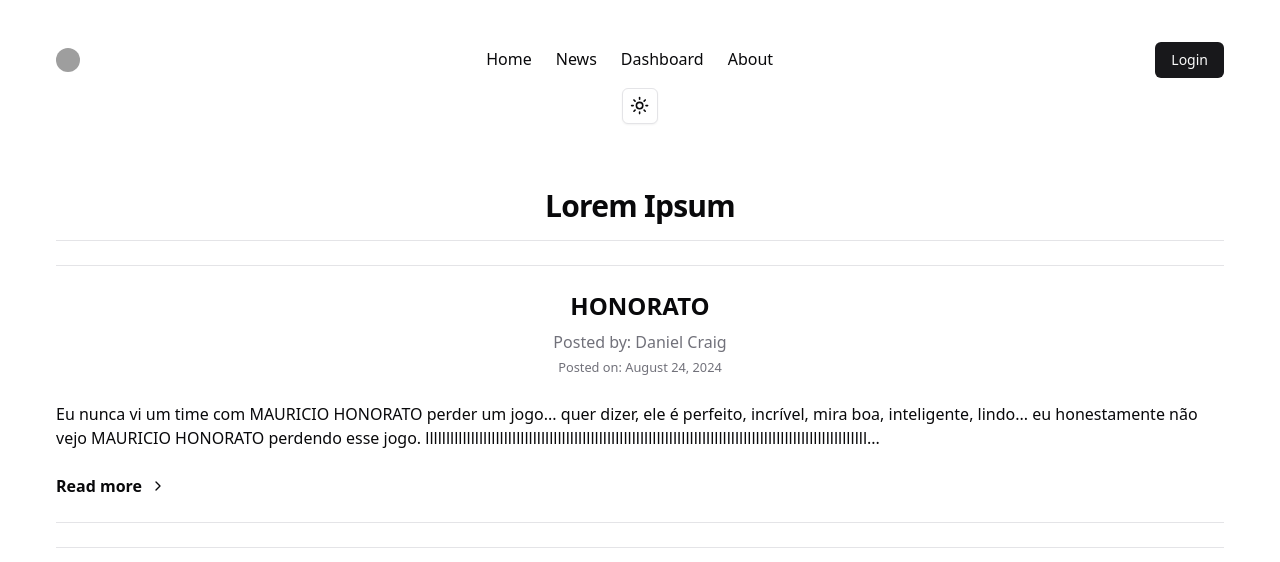
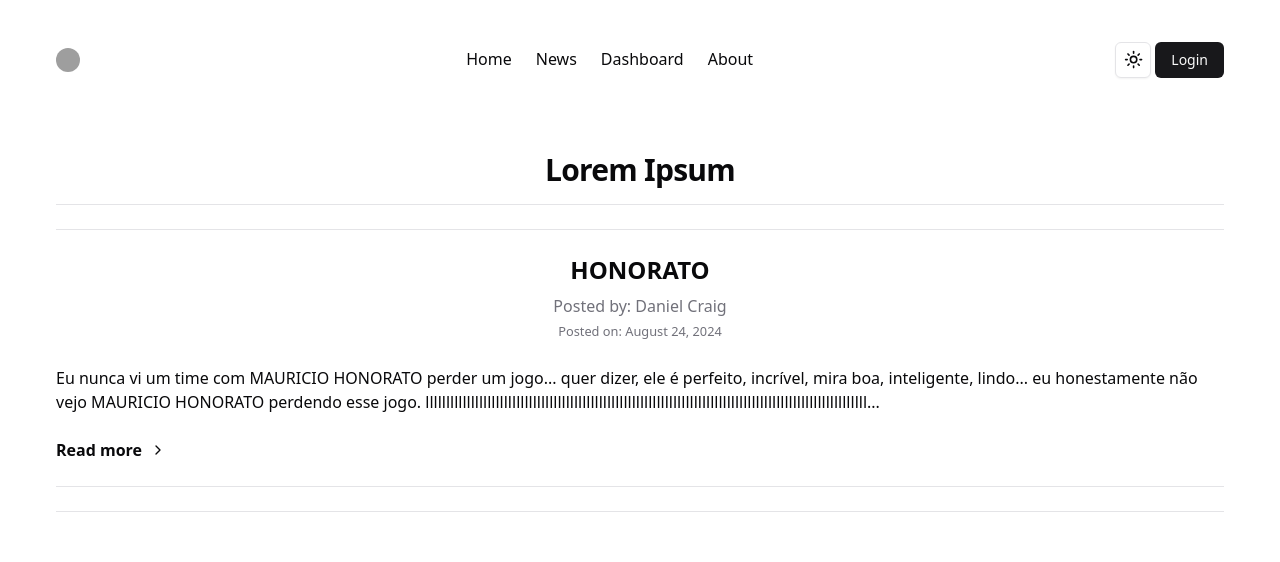
Before and after one commit to Vattghern203/deepcoffe-web, a React (Vite) app: page /news in a window 1280 px wide. Shown: the top 562 px of the page. Built offline with nearby package versions, Linux system fonts and the light colour scheme; grey boxes are pictures that could not be loaded.

Commit message:
fix:  theme switch

```diff
--- a/src/App.tsx
+++ b/src/App.tsx
@@ -7,7 +7,7 @@ import { BrowserRouter as Router, Routes, Route } from 'react-router-dom'
 import { ThemeProvider } from './components/theme-provider'
 
 import { About, Dashboad, Home, News } from '@/pages'
-import { ModeToggle } from './components/mode-toggle'
+
 
 function App() {
 
@@ -38,7 +38,6 @@ function App() {
     <ThemeProvider >
       <Router>
         <Nav />
-        <ModeToggle />
       <main>
         <Routes>
           <Route path='/' element={<Home />} />
--- a/src/components/mode-toggle.tsx
+++ b/src/components/mode-toggle.tsx
@@ -7,6 +7,7 @@ import {
   DropdownMenuItem,
   DropdownMenuTrigger,
 } from "@/components/ui/dropdown-menu"
+
 import { useTheme } from "@/components/theme-provider"
 
 export function ModeToggle() {
--- /dev/null
+++ b/src/components/molecules/Alert/Alert.tsx
@@ -0,0 +1,33 @@
+import { Alert, AlertDescription, AlertTitle } from "@/components/ui/alert";
+
+import { Loader } from "lucide-react";
+
+interface PopUpAlertProps {
+  alertTitle: string;
+  alertDescription: string;
+  variant?: "destructive" | "default";
+  isLoading: boolean
+}
+
+export default function PopUpAlert({
+  alertTitle,
+  alertDescription,
+  variant = "default",
+  isLoading
+}: PopUpAlertProps) {
+
+
+  return (
+    isLoading && ( // Wrap the entire JSX in a conditional expression
+      <Alert variant={variant} className="fixed top-16 left-[50%] translate-x-[-50%] z-[100] w-fit bg-background/90 backdrop-blur-sm">
+        <Loader className="animate-spin self-center" />
+        <AlertTitle>
+          {alertTitle}
+        </AlertTitle>
+        <AlertDescription>
+          {alertDescription}
+        </AlertDescription>
+      </Alert>
+    )
+  )
+}
--- a/src/components/organisms/Nav/Nav.tsx
+++ b/src/components/organisms/Nav/Nav.tsx
@@ -7,12 +7,13 @@
 import './header.module.css'
 
 import { Link } from "react-router-dom"
+import { ModeToggle } from "@/components/mode-toggle"
 
 export default function Component() {
   return (
     <header className="sticky inset-x-0 top-0 z-50">
       <section className="px-4 md:px-6">
-        <div className="flex h-14 items-center">
+        <div className="flex h-14 items-center  justify-between">
           <Link className="mr-6" to="/">
             <img
               alt="Logo"
@@ -27,7 +28,7 @@ export default function Component() {
             />
           </Link>
           <nav className="flex-1">
-            <ul  className="flex justify-center gap-6">
+            <ul  className="flex justify-center gap-6 items-center">
               <Link
                 className="font-medium border-b-2 border-transparent transition-colors hover:border-gray-100/60 focus:border-gray-100/60"
                 to="/"
@@ -54,7 +55,10 @@ export default function Component() {
               </Link>
             </ul>
           </nav>
-          <div className="ml-auto">
+          <div className="ml-auto flex items-center justify-between gap-1">
+
+            <ModeToggle />
+
             <Link
               className="inline-flex h-9 items-center justify-center rounded-md bg-primary px-4 text-sm font-medium text-primary-foreground hover:bg-primary/90 focus:outline-none focus:ring-1 transition-colors focus:ring-primary/80"
               to="#"
--- a/src/components/organisms/UploadFiles/UploadFiles.tsx
+++ b/src/components/organisms/UploadFiles/UploadFiles.tsx
@@ -7,24 +7,24 @@ import { ChangeEvent, DragEvent, useState, useRef } from "react";
 
 import UploadFilesConfirmation from "./Dialog";
 /* import Result from "@/components/molecules/Result/Result"; */
-import { Result } from "@/components/molecules/"
+import { Result } from "@/components/molecules/";
 
 import { FileIcon } from "@radix-ui/react-icons";
 import { Button } from "@/components/ui/button";
 
-import './upload-files.module.css'
+import "./upload-files.module.css";
 
 import serverRepository from "@/common/repository/ServerRepository";
 
 import RandomGrid from "@/components/atoms/RandomGrid/RandomGrid";
+import PopUpAlert from "@/components/molecules/Alert/Alert";
 
 export default function Component() {
-
   // Create a state to handle a drag and drop event
 
   const [fileStack, setFileStack] = useState<File[]>([]);
 
-  const imageInputRef = useRef<HTMLInputElement>(null)
+  const imageInputRef = useRef<HTMLInputElement>(null);
 
   const dropHandler = (event: DragEvent) => {
     console.log("File(s) dropped");
@@ -36,13 +36,12 @@ export default function Component() {
         if (item.kind === "file") {
           const file = item.getAsFile();
 
-          if (file && file.type.startsWith('image/')) {
-
-            console.log(file.type)
+          if (file && file.type.startsWith("image/")) {
+            console.log(file.type);
 
             setFileStack((prevStack) => [...prevStack, file]);
 
-            console.log('fileStack', fileStack);
+            console.log("fileStack", fileStack);
 
             console.log(`... file[${i}].name = ${file?.name}`);
           }
@@ -60,11 +59,10 @@ export default function Component() {
   const dragOverHandler = (event: DragEvent) => event.preventDefault();
 
   const handleChange = (event: ChangeEvent<HTMLInputElement>) => {
+    const selectedFile = event.target.files?.[0];
 
-    const selectedFile = event.target.files?.[0]
-
-    selectedFile ? setFileStack((prev) => [...prev, selectedFile]) : null
-  }
+    selectedFile ? setFileStack((prev) => [...prev, selectedFile]) : null;
+  };
 
   /* const createBlob = (file: File ) => {
     const reader = new FileReader();
@@ -101,7 +99,7 @@ export default function Component() {
     console.log(namedBlob);
 
     return namedBlob;
-  }
+  };
 
   const convertBlobToBase64 = async (blob: Blob) => {
     const reader = new FileReader();
@@ -110,8 +108,7 @@ export default function Component() {
 
     return await new Promise<string>((resolve) => {
       reader.onloadend = () => {
-
-        console.log(reader.result)
+        console.log(reader.result);
 
         resolve(reader.result as unknown as string);
       };
@@ -119,17 +116,17 @@ export default function Component() {
   };
 
   const fetchAPI = async (image: string) => {
-    return await serverRepository.post('classify', { image });
-  }
+    return await serverRepository.post("classify", { image });
+  };
 
   const handleImage = async (img: File) => {
     const base64 = await convertBlobToBase64(img);
 
-    fileStack.pop()
+    fileStack.pop();
 
-    const res = await fetchAPI(base64.replace('data:', '').replace(/^.+,/, ''))
-    console.log(res)
-  }
+    const res = await fetchAPI(base64.replace("data:", "").replace(/^.+,/, ""));
+    console.log(res);
+  };
 
   const namedBlobs = fileStack.map((item) => createNamedBlob(item));
   //fileStack.forEach((item) => convertBlobToBase64(item))
@@ -163,7 +160,6 @@ export default function Component() {
             >
               Choose a file to upload
             </Button>
-
             <input
               id="file-form"
               className="hidden"
@@ -172,16 +168,23 @@ export default function Component() {
               onChange={handleChange}
               accept="image/*"
             />
-
           </label>
         </label>
       </section>
 
-      {<RandomGrid>
+      {
+        <RandomGrid>
           {namedBlobs.map((elem) => (
-          <img loading="lazy" className="rounded-md" src={elem} alt="Sample Image" key={elem} />
+            <img
+              loading="lazy"
+              className="rounded-md"
+              src={elem}
+              alt="Sample Image"
+              key={elem}
+            />
           ))}
-      </RandomGrid>}
+        </RandomGrid>
+      }
 
       {namedBlobs.length !== 0 && (
         <UploadFilesConfirmation
@@ -200,24 +203,29 @@ export default function Component() {
           <Result.List
             resultData={[
               {
-                label: 'doenca 01',
-                value: 10
+                label: "doenca 01",
+                value: 10,
               },
 
               {
-                label: 'doenca 02',
-                value: 90
+                label: "doenca 02",
+                value: 90,
               },
 
               {
-                label: 'doenca 03',
-                value: 35.55
-              }
+                label: "doenca 03",
+                value: 35.55,
+              },
             ]}
-          >
-          </Result.List>
+          ></Result.List>
         </Result.DataSection>
       </Result.Root>
+
+      <PopUpAlert
+        isLoading={false}
+        alertTitle="Analisando Amostra"
+        alertDescription="Isso pode levar um tempo. Sinta-se livre para navegar em outra páginas do site. Você será avisado assim que o processo terminar."
+      />
     </>
-  )
+  );
 }
```
Also changed, not shown: src/components/molecules/Result/Result.tsx (+0 -59 lines). Lines whose indentation alone changed are shown as unchanged.
